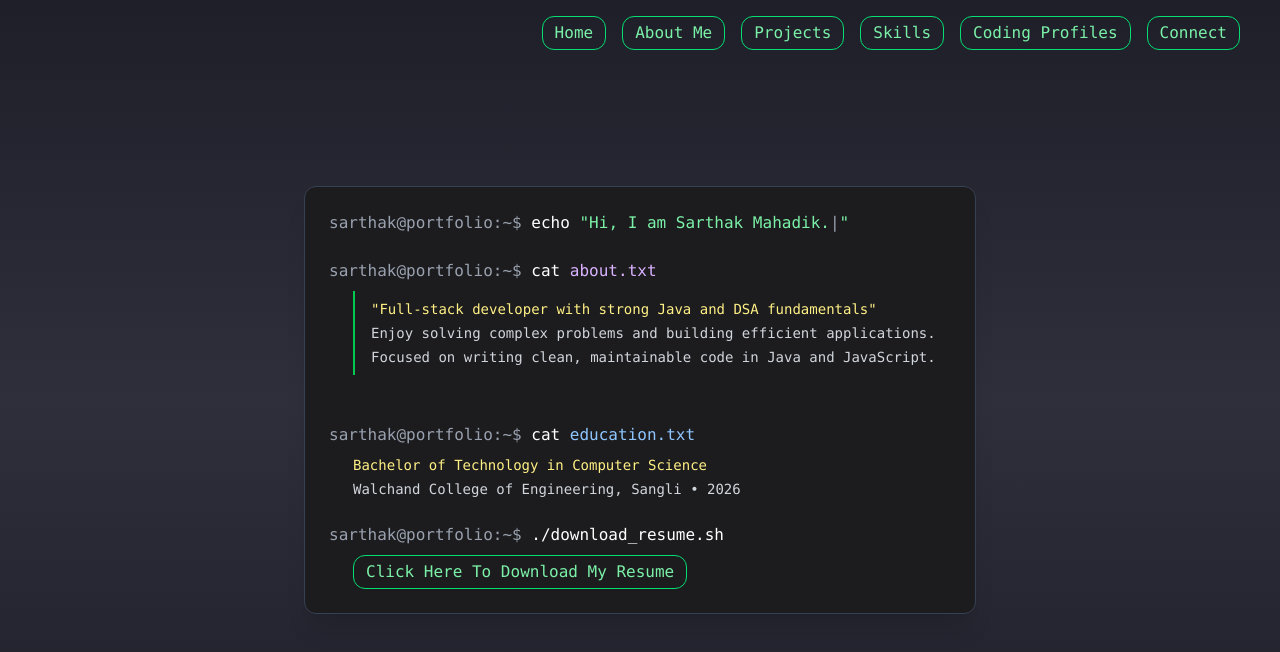
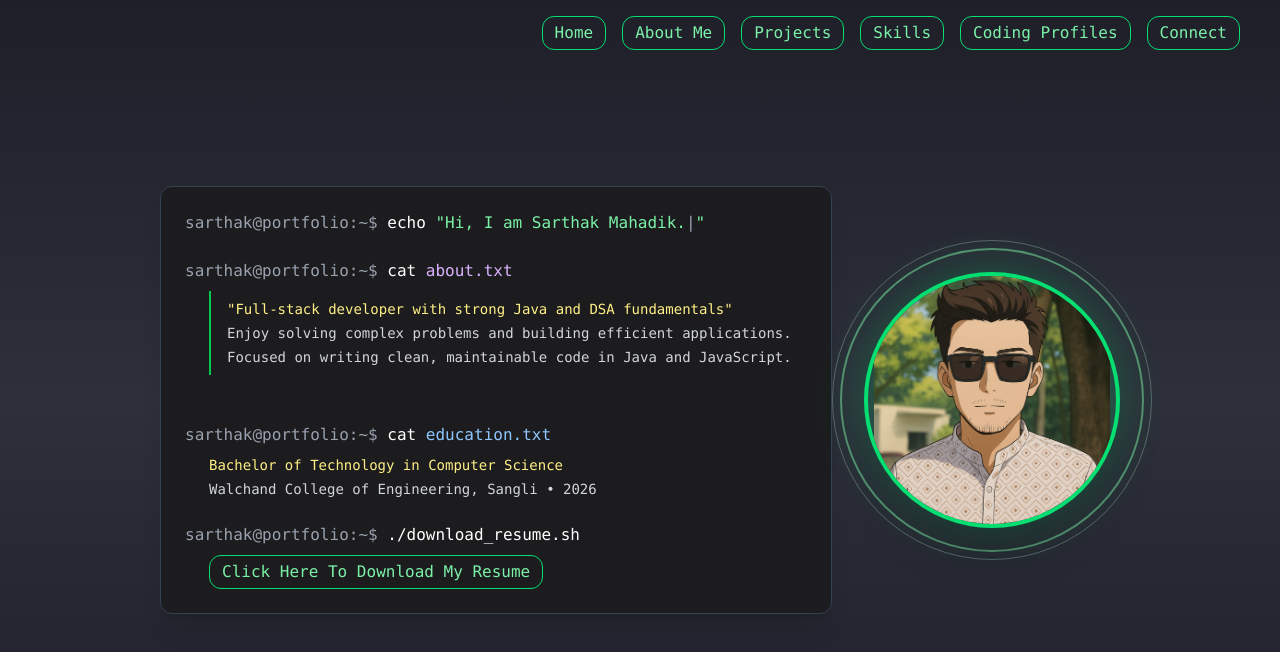
Before and after one commit to OceanicCoder09/portfolio-terminal, a React (Vite) app: page / in a window 1280 px wide. Shown: the top 652 px of the page. Built offline with nearby package versions, Linux system fonts and the light colour scheme.

Commit message:
Add new code or feature description

```diff
--- a/src/pages/Home.jsx
+++ b/src/pages/Home.jsx
@@ -2,6 +2,7 @@ import { useState, useEffect } from 'react';
 import { useNavigate } from 'react-router-dom';
 import '../App.css';
 import Button from '../components/Button';
+import profileImage from '../assets/profile-anime.jpg'; // Make sure to add your image to the assets folder
 
 function Home() {
   const [count, setCount] = useState(0);
@@ -72,8 +73,21 @@ function Home() {
         </div>
       )}
 
-      {/* Main content */}
-      <div className="mt-24 sm:mt-0 bg-[#1c1c1e] border border-gray-700 rounded-xl p-4 sm:p-6 shadow-xl font-mono text-left w-full max-w-2xl animate-fade-in transition-all duration-300 hover:shadow-2xl hover:scale-[1.01] hover:border-green-400 group">
+      {/* Main content container */}
+      <div className="flex flex-col sm:flex-row items-center justify-center gap-8 w-full max-w-6xl mt-24 sm:mt-0">
+        {/* Anime Profile Image - Mobile (above terminal) */}
+        <div className="sm:hidden w-48 h-48 relative mb-6 animate-float">
+          <div className="absolute inset-0 bg-green-400 rounded-full blur-md opacity-30 animate-pulse"></div>
+          <img
+            src={profileImage}
+            alt="Anime-style portrait of Sarthak Mahadik"
+            className="relative w-full h-full object-contain rounded-full border-4 border-green-400 shadow-lg z-10"
+          />
+          <div className="absolute -inset-4 border-2 border-green-300 rounded-full animate-spin-slow opacity-50"></div>
+        </div>
+
+        {/* Terminal Content */}
+        <div className="bg-[#1c1c1e] border border-gray-700 rounded-xl p-4 sm:p-6 shadow-xl font-mono text-left w-full max-w-2xl animate-fade-in transition-all duration-300 hover:shadow-2xl hover:scale-[1.01] hover:border-green-400 group">
           {/* Line 1 - Typing Animation */}
           <div className="text-green-400 text-sm sm:text-base mb-4 break-words">
             <span className="text-gray-400">sarthak@portfolio:~$ </span>
@@ -130,6 +144,19 @@ function Home() {
             </div>
           )}
         </div>
+
+        {/* Anime Profile Image - Desktop (right side) */}
+        <div className="hidden sm:block w-64 h-64 relative animate-float">
+          <div className="absolute inset-0 bg-green-400 rounded-full blur-xl opacity-30 animate-pulse"></div>
+          <img
+            src={profileImage}
+            alt="Anime-style portrait of Sarthak Mahadik"
+            className="relative w-full h-full object-contain rounded-full border-4 border-green-400 shadow-2xl z-10"
+          />
+          <div className="absolute -inset-6 border-2 border-green-300 rounded-full animate-spin-slow opacity-50"></div>
+          <div className="absolute -inset-8 border border-green-200 rounded-full animate-spin-slower opacity-30"></div>
+        </div>
+      </div>
     </div>
   );
 }
```
Also changed, not shown: src/assets/image.jpg (added), src/assets/profile-anime.jpg (added). Lines whose indentation alone changed are shown as unchanged.
